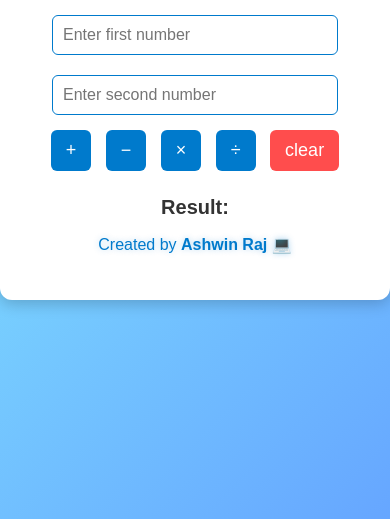
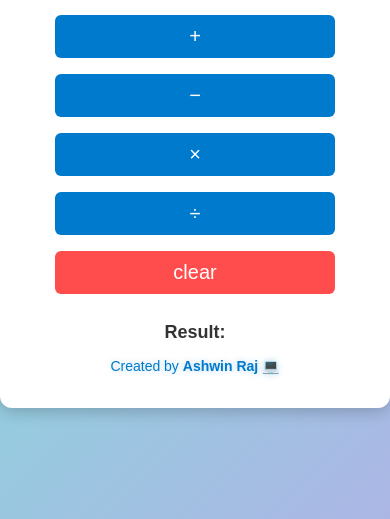
Before and after one commit to Ashkeetchap/ASH.CALCULATOR, a plain HTML site: page index.html in a window 390 px wide. Shown: the part 325-844 px from the top of the page. Drawn offline with Linux system fonts and the light colour scheme.

Commit message:
Update style.css

```diff
--- a/style.css
+++ b/style.css
@@ -68,3 +68,39 @@ body {
     color: #007acc;
     text-shadow: 0 0 6px rgba(0, 122, 204, 0.3);
   }
+/* 📱 Responsive Design */
+@media (max-width: 600px) {
+  body {
+    background: linear-gradient(135deg, #74ebd5, #ACB6E5);
+  }
+
+  .calculator {
+    width: 90%;
+    padding: 20px;
+  }
+
+  .buttons {
+    display: flex;
+    flex-direction: column;
+    align-items: center;
+  }
+
+  .buttons button {
+    width: 80%;
+    margin: 8px 0;
+    font-size: 20px;
+  }
+
+  input {
+    width: 90%;
+    font-size: 18px;
+  }
+
+  #result {
+    font-size: 18px;
+  }
+
+  .creator {
+    font-size: 14px;
+  }
+}
```
